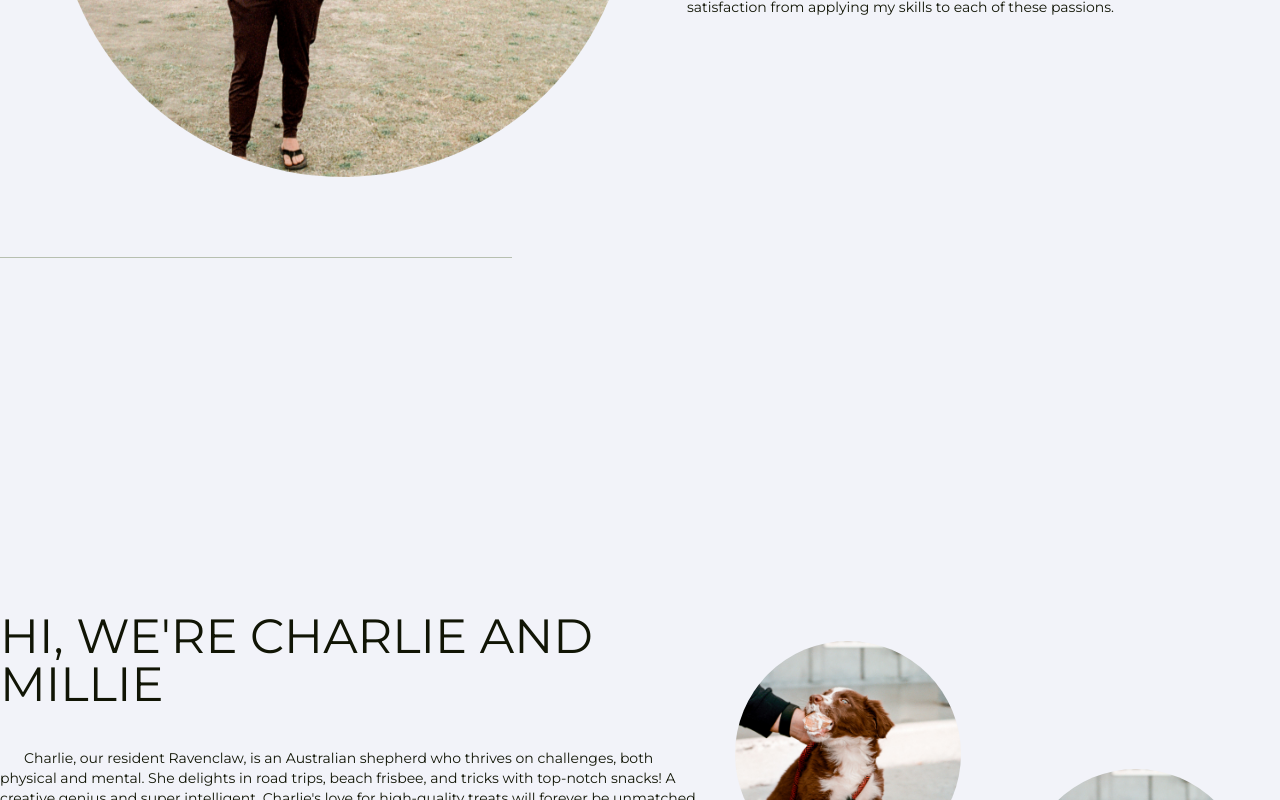
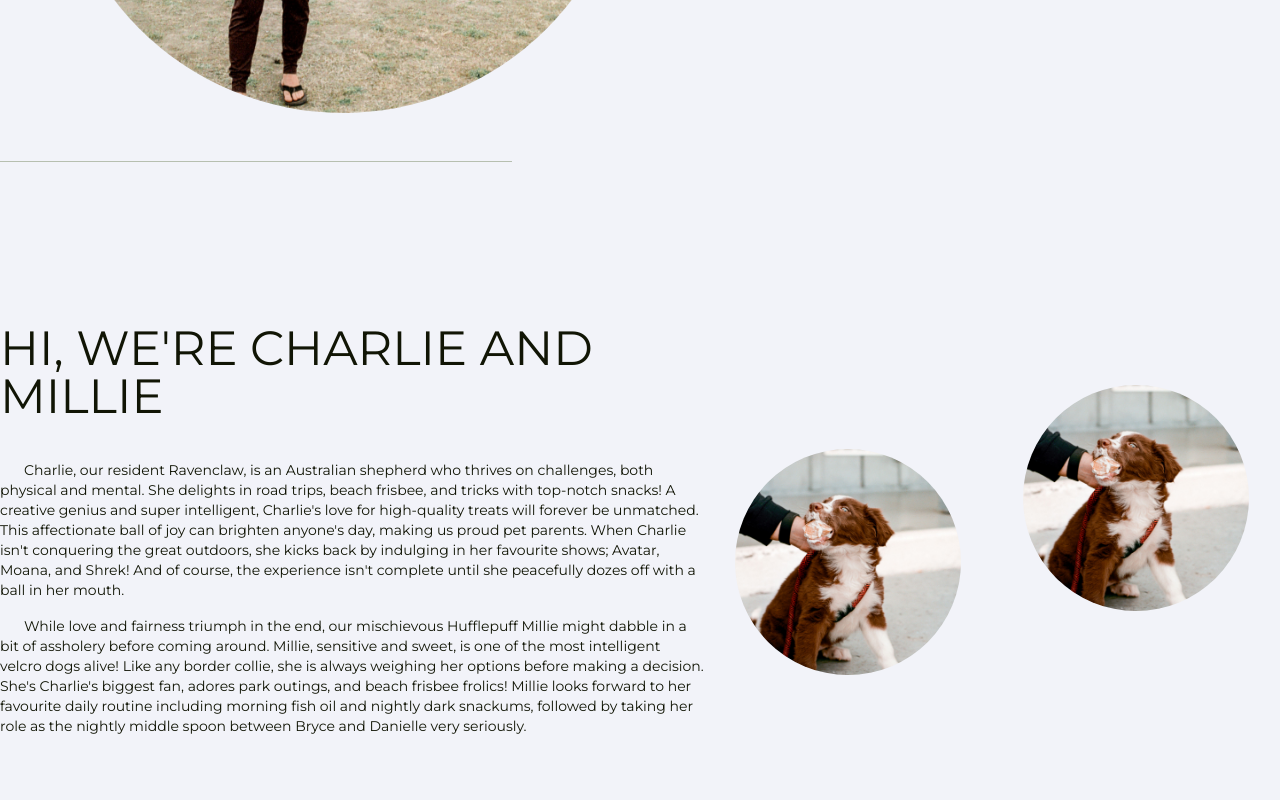
Before and after one commit to brycekormylo/dkfolio, a Next.js app: page /about in a window 1280 px wide. Shown: the part 1960-2760 px from the top of the page. Built offline with nearby package versions, Linux system fonts and the light colour scheme.

Commit message:
Gap fixes

```diff
--- a/app/about/(components)/dogs.tsx
+++ b/app/about/(components)/dogs.tsx
@@ -13,7 +13,7 @@ const about_dogs = [
 
 const Dogs = () => {
   return (
-    <div className="flex h-screen items-center justify-evenly py-20">
+    <div className="flex h-screen items-center justify-evenly -mt-[10rem]">
       <div className="flex flex-col justify-between gap-10 md:max-w-[48rem]">
         <h1 className="self-end text-5xl uppercase">Hi, we&apos;re Charlie and Millie</h1>
         <div className="flex flex-col justify-evenly gap-4">
@@ -24,9 +24,9 @@ const Dogs = () => {
           ))}
         </div>
       </div>
-      <div className="flex flex-row justify-center w-[36rem] h-[36rem]">
+      <div className="flex flex-row justify-center w-[36rem] h-[32rem]">
+        <CircleImage src={millie} alignment="self-end" mini={true}/>
         <CircleImage src={millie} alignment="self-start" mini={true}/>
-        <CircleImage src={millie} alignment="self-end" mini={true}/>
       </div>
     </div>
   );
--- a/app/about/page.tsx
+++ b/app/about/page.tsx
@@ -4,7 +4,7 @@ import Dogs from "./(components)/dogs";
 
 export default function About() {
   return (
-    <div className="w-screen flex flex-col gap-[10rem] pt-10">
+    <div className="w-screen flex flex-col gap-[8rem] pt-10">
       <Ellie />
       <div className="divider self-end" />
       <Bryce />
```
